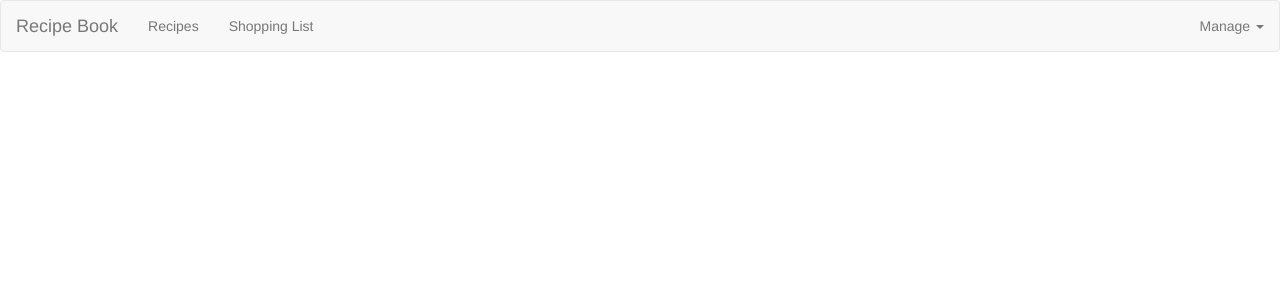
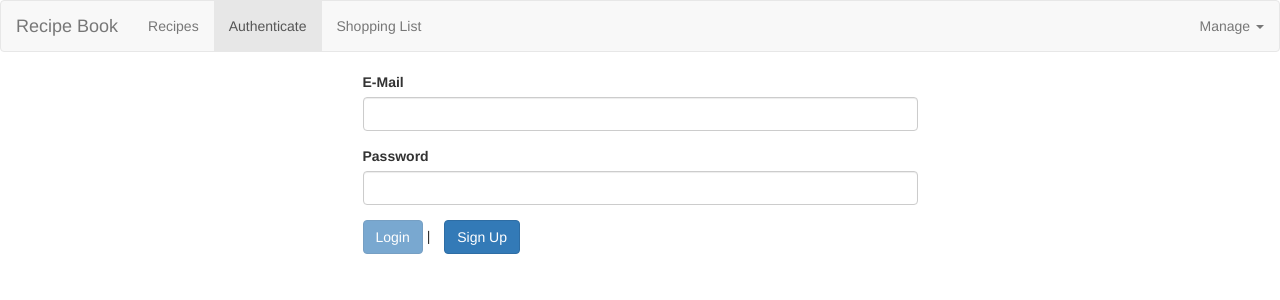
Before and after one commit to jasonkramer7/angular-recipe-tutorial, an Angular app: page /auth in a window 1280 px wide. Before the commit this address led to /. Shown: the top 300 px of the page. Built offline with nearby package versions, Linux system fonts and the light colour scheme.

Commit message:
3 files modified, 6 added

```diff
--- a/src/app/app-routing.module.ts
+++ b/src/app/app-routing.module.ts
@@ -6,6 +6,7 @@
 import { RecipeDetailComponent } from "./recipes/recipe-detail/recipe-detail.component";
 import { RecipeEditComponent } from "./recipes/recipe-edit/recipe-edit.component";
 import { RecipesResolverService } from "./recipes/recipes-resolver.service";
+import {AuthComponent } from "./auth/auth.component";
 
 const appRoutes: Routes = [
   {path: '', redirectTo: '/recipes', pathMatch: 'full'},
@@ -15,7 +16,8 @@
     { path: ':id', component: RecipeDetailComponent, resolve: [RecipesResolverService] },
     { path: ':id/edit', component: RecipeEditComponent, resolve: [RecipesResolverService]},
   ] },
-  {path: 'shopping-list', component: ShoppingListComponent }
+  {path: 'shopping-list', component: ShoppingListComponent },
+  {path: 'auth', component: AuthComponent}
 ]
 
 @NgModule({
--- /dev/null
+++ b/src/app/auth/auth.component.html
@@ -0,0 +1,47 @@
+<div class="row">
+  <div class="col-xs-12 col-md-6 col-md-offset-3">
+    <div class="alert alert-danger" *ngIf="error">
+      <p> {{ error }} </p>
+    </div>
+    <div *ngIf="isLoading" style="text-align:center;">
+      <loading-spinner></loading-spinner>
+    </div>
+    <form #authForm="ngForm" (ngSubmit)="onSubmit(authForm)" *ngIf="!isLoading">
+      <div class="form-group">
+        <label for="email">E-Mail</label>
+        <input
+        type="email"
+        id="email"
+        class="form-control"
+        ngModel
+        name="email"
+        required
+        email
+        />
+      </div>
+      <div class="form-group">
+        <label for="password">Password</label>
+        <input
+        type="password"
+        id="password"
+        class="form-control"
+        ngModel
+        name="password"
+        required
+        minlength="6">
+      </div>
+      <div>
+        <button
+        class="btn btn-primary"
+        type="submit"
+        [disabled]="!authForm.valid">{{ isLoginMode ? 'Login' : 'Sign Up'}}</button>
+        |
+        <button
+        style="margin-left: 10px;"
+        class="btn btn-primary"
+        (click)="onSwitchMode()"
+        type="subbton">{{ isLoginMode ? 'Sign Up' : 'Already have an account? Sign In' }}</button>
+      </div>
+    </form>
+  </div>
+</div>
--- /dev/null
+++ b/src/app/auth/auth.component.ts
@@ -0,0 +1,45 @@
+import { Component } from "@angular/core";
+import { NgForm } from "@angular/forms";
+import { AuthService } from "./auth.service";
+
+@Component({
+  selector: 'app-auth',
+  templateUrl: './auth.component.html'
+})
+export class AuthComponent {
+  isLoginMode = true;
+  isLoading = false;
+  error: string =null
+
+  constructor(private authService: AuthService){}
+
+  onSwitchMode() {
+    this.isLoginMode = !this.isLoginMode;
+  }
+
+  onSubmit(form: NgForm) {
+    if(!form.valid){
+      return
+    }
+    const email = form.value.email;
+    const password = form.value.password;
+
+    this.isLoading = true;
+
+    if(this.isLoginMode) {
+      // TODO
+    } else {
+    this.authService.signup(email, password)
+    .subscribe(resData => {
+      console.log(resData);
+      this.isLoading = false;
+    }, error => {
+      console.log(error);
+      this.error="An error occured";
+      this.isLoading = false;
+    });
+    }
+
+    form.reset();
+  }
+}
--- /dev/null
+++ b/src/app/auth/auth.service.ts
@@ -0,0 +1,26 @@
+import { Injectable } from "@angular/core";
+import { HttpClient } from "@angular/common/http";
+
+interface AuthResponseData {
+  kind: string;
+  idToken: string;
+  email: string;
+  refreshToken: string;
+  expiresIn: string;
+  localId: string;
+}
+
+@Injectable()
+export class AuthService {
+
+  constructor(private http: HttpClient) {}
+
+  signup(email: string, password: string) {
+    return this.http.post<AuthResponseData>('https://www.googleapis.com/identitytoolkit/v3/relyingparty/signupNewUser?key=AIzaSyAQ1xx6C0cKoObKe_YM1PBg8Qo03PIb2qo',
+    {
+      email: email,
+      password: password,
+      returnSecureToken: true
+    });
+  }
+}
--- a/src/app/header/header.component.html
+++ b/src/app/header/header.component.html
@@ -7,6 +7,7 @@
 <div class="navbar-default">
   <ul class="nav navbar-nav">
     <li routerLinkActive="active"><a routerLink="/recipes">Recipes</a>
+    <li routerLinkActive="active"><a routerLink="/auth">Authenticate</a>
     <li routerLinkActive="active"><a routerLink="/shopping-list">Shopping List</a>
   </ul>
   <ul class="nav navbar-nav navbar-right">
--- /dev/null
+++ b/src/app/shared/loading-spinner/loading-spinner.component.css
@@ -0,0 +1,35 @@
+.lds-ring {
+  display: inline-block;
+  position: relative;
+  width: 64px;
+  height: 64px;
+}
+.lds-ring div {
+  box-sizing: border-box;
+  display: block;
+  position: absolute;
+  width: 51px;
+  height: 51px;
+  margin: 6px;
+  border: 6px solid #2102cf;
+  border-radius: 50%;
+  animation: lds-ring 1.2s cubic-bezier(0.5, 0, 0.5, 1) infinite;
+  border-color: #2102cf transparent transparent transparent;
+}
+.lds-ring div:nth-child(1) {
+  animation-delay: -0.45s;
+}
+.lds-ring div:nth-child(2) {
+  animation-delay: -0.3s;
+}
+.lds-ring div:nth-child(3) {
+  animation-delay: -0.15s;
+}
+@keyframes lds-ring {
+  0% {
+    transform: rotate(0deg);
+  }
+  100% {
+    transform: rotate(360deg);
+  }
+}
--- /dev/null
+++ b/src/app/shared/loading-spinner/loading-spinner.component.html
@@ -0,0 +1 @@
+<div class="lds-ring"><div></div><div></div><div></div><div></div></div>
```
Also changed, not shown: src/app/app.module.ts (+12 -2 lines), src/app/shared/loading-spinner/loading-spinner.component.ts (added, +8 -0 lines).
